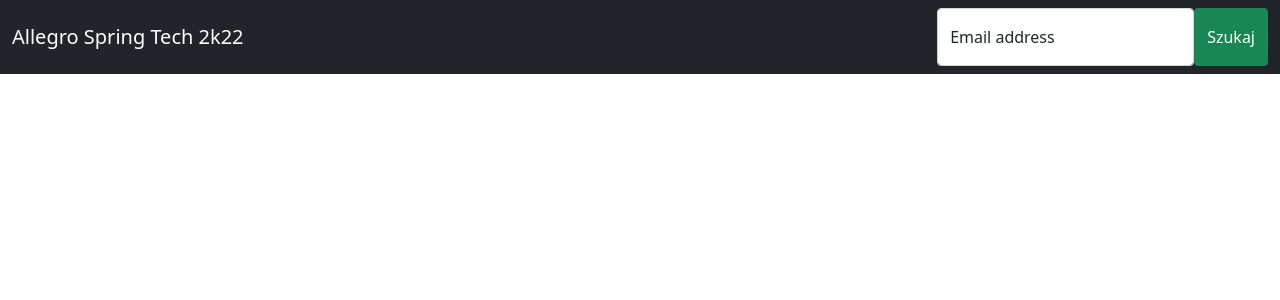
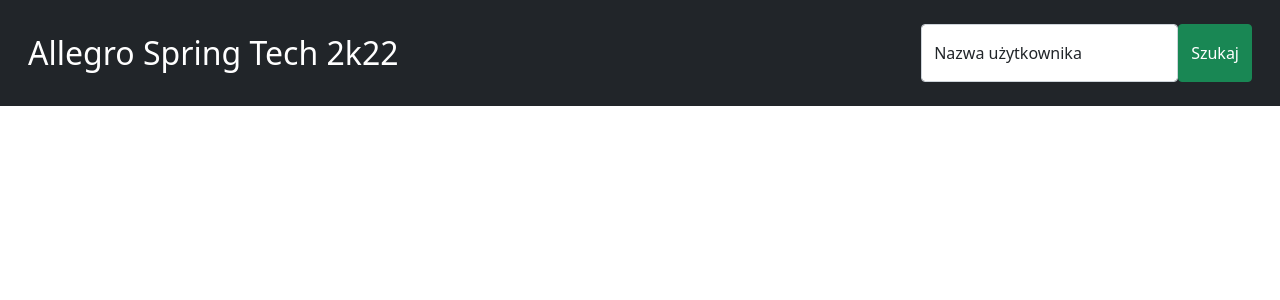
Before and after one commit to XDesu/allegro-spring-tech-2022-ds, a React (Create React App) app: page / in a window 1280 px wide. Shown: the top 300 px of the page. Built offline with nearby package versions, Linux system fonts and the light colour scheme.

Commit message:
Ustawienie odpowiednich pozycji elementów dla Navigation.tsx

```diff
--- a/src/Navigation.tsx
+++ b/src/Navigation.tsx
@@ -12,15 +12,17 @@
   return (
     <Navbar bg="dark" variant="dark">
       <Container fluid>
-        <Navbar.Brand href="#home">Allegro Spring Tech 2k22</Navbar.Brand>
+        <Navbar.Brand href="#home" className="m-3 fs-2">
+          Allegro Spring Tech 2k22
+        </Navbar.Brand>
         <Navbar.Text></Navbar.Text>
-        <Form className="d-flex">
+        <Form className="d-flex m-3">
           <FloatingLabel
             controlId="floatingInputGrid"
-            label="Email address"
+            label="Nazwa użytkownika"
             className="float-start"
           >
-            <Form.Control type="email" placeholder="name@example.com" />
+            <Form.Control type="text" placeholder="username" />
           </FloatingLabel>
           <Button variant="success">Szukaj</Button>
         </Form>
```
